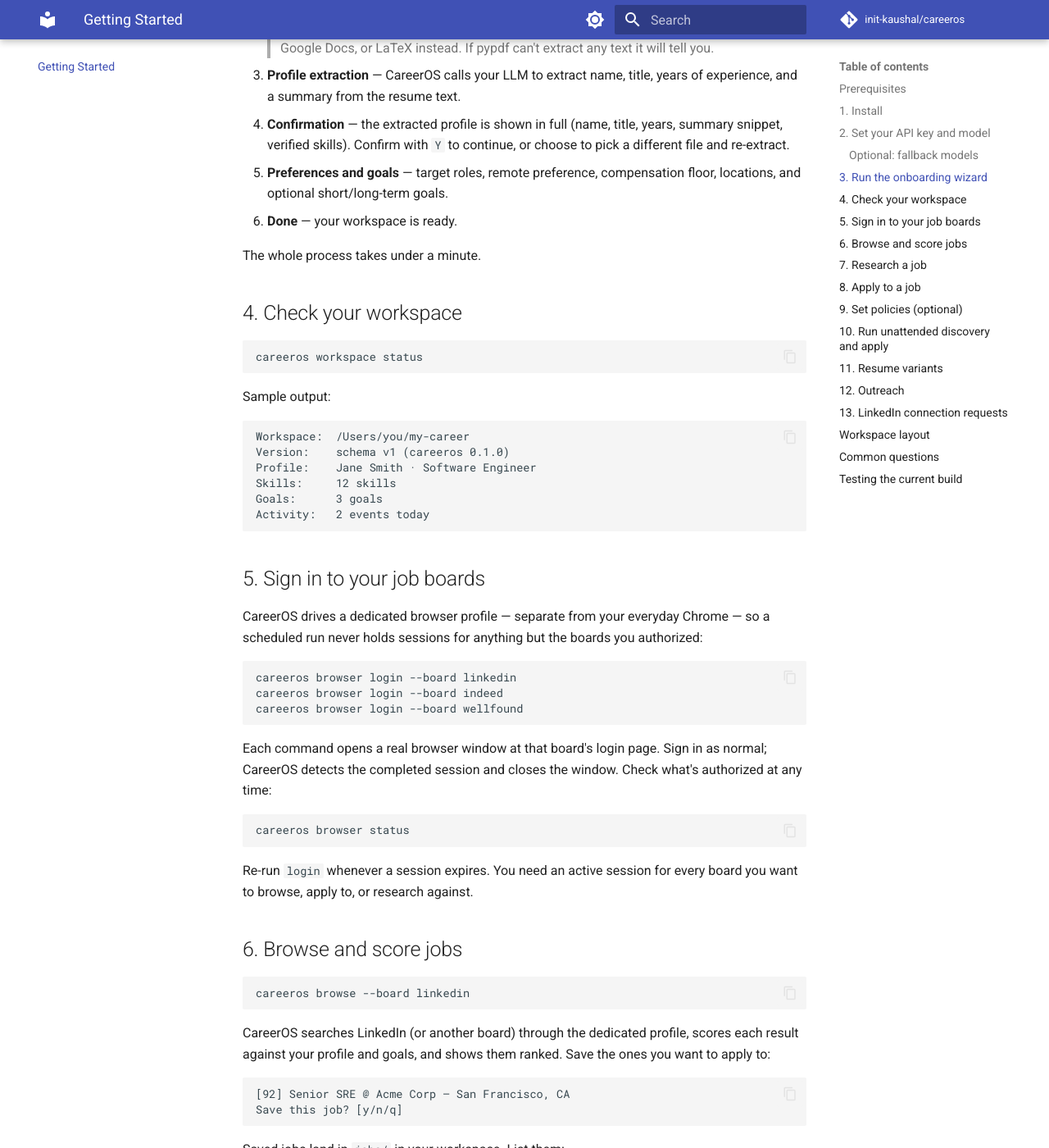
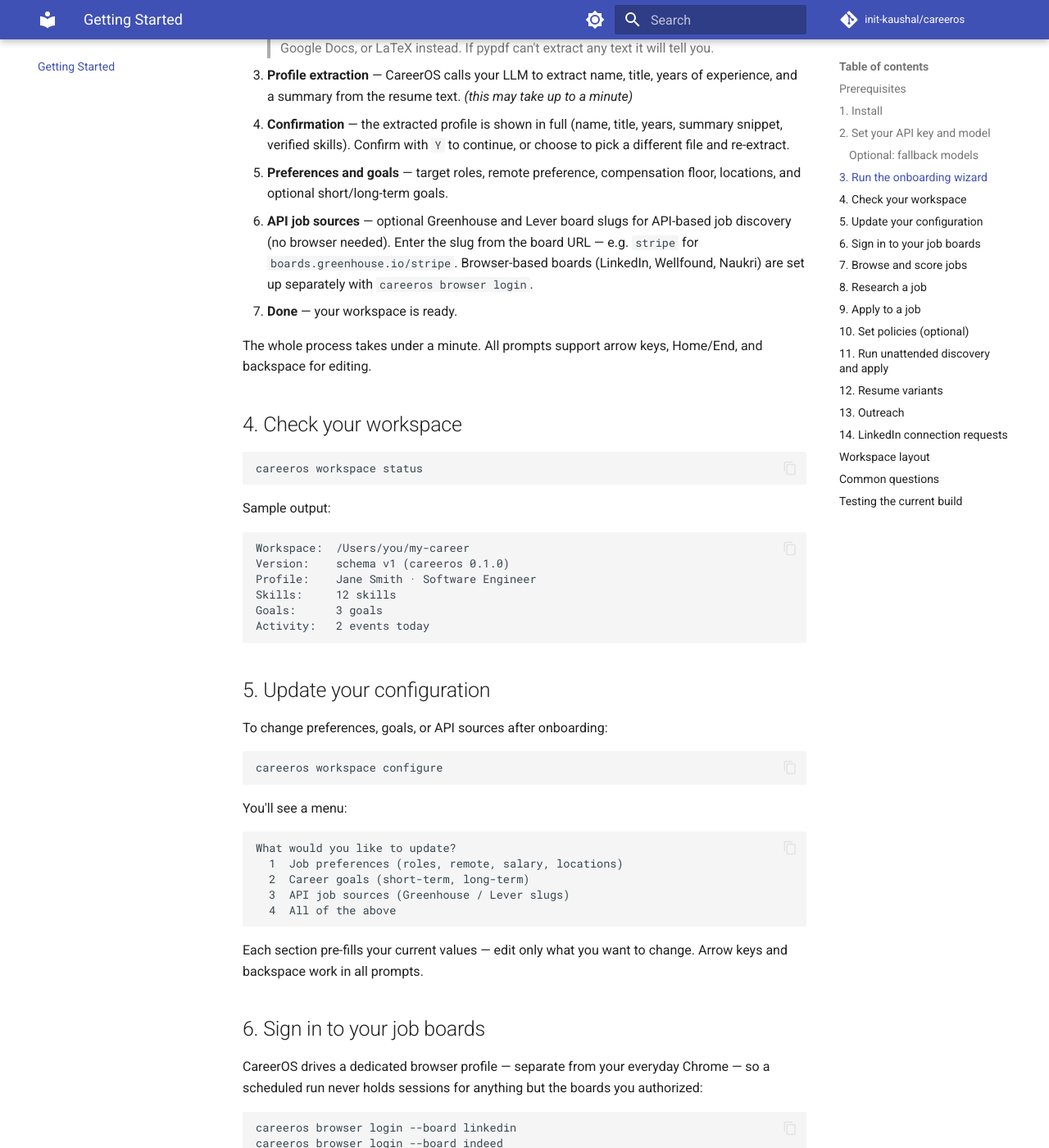
Before and after one commit to init-kaushal/careeros, an MkDocs documentation site: the page built from docs/getting-started.md, in a window 1280 px wide and 1400 px high, scrolled down 2008 px. Shown: the whole window at 82% size. Built offline with MkDocs 1.6.1 and Material for MkDocs 9.7.7, drawn with Linux system fonts in a browser that asks for light colours; comment, search, counter and statistics services are not loaded; some of the changed text lies outside the part shown.

Commit message:
docs: add configure command, simplify sources docs, renumber sections to 14
Co-Authored-By: Claude Sonnet 4.6 <noreply@anthropic.com>
Claude-Session: https://claude.ai/code/session_0191bMVfYrxF4bguT3GiNw8Y

````diff
--- a/docs/getting-started.md
+++ b/docs/getting-started.md
@@ -80,14 +80,18 @@ The wizard walks you through six steps:
    > Note: scanned/image-only PDFs are not supported — export a text-based PDF from Word, Google
    > Docs, or LaTeX instead. If pypdf can't extract any text it will tell you.
 3. **Profile extraction** — CareerOS calls your LLM to extract name, title, years of experience,
-   and a summary from the resume text.
+   and a summary from the resume text. *(this may take up to a minute)*
 4. **Confirmation** — the extracted profile is shown in full (name, title, years, summary snippet,
    verified skills). Confirm with `Y` to continue, or choose to pick a different file and re-extract.
 5. **Preferences and goals** — target roles, remote preference, compensation floor, locations, and
    optional short/long-term goals.
-6. **Done** — your workspace is ready.
+6. **API job sources** — optional Greenhouse and Lever board slugs for API-based job discovery
+   (no browser needed). Enter the slug from the board URL — e.g. `stripe` for
+   `boards.greenhouse.io/stripe`. Browser-based boards (LinkedIn, Wellfound, Naukri) are set up
+   separately with `careeros browser login`.
+7. **Done** — your workspace is ready.
 
-The whole process takes under a minute.
+The whole process takes under a minute. All prompts support arrow keys, Home/End, and backspace for editing.
 
 ## 4. Check your workspace
 
@@ -106,7 +110,27 @@ Goals:      3 goals
 Activity:   2 events today
 ```
 
-## 5. Sign in to your job boards
+## 5. Update your configuration
+
+To change preferences, goals, or API sources after onboarding:
+
+```bash
+careeros workspace configure
+```
+
+You'll see a menu:
+
+```
+What would you like to update?
+  1  Job preferences (roles, remote, salary, locations)
+  2  Career goals (short-term, long-term)
+  3  API job sources (Greenhouse / Lever slugs)
+  4  All of the above
+```
+
+Each section pre-fills your current values — edit only what you want to change. Arrow keys and backspace work in all prompts.
+
+## 6. Sign in to your job boards
 
 CareerOS drives a dedicated browser profile — separate from your everyday Chrome — so a scheduled
 run never holds sessions for anything but the boards you authorized:
@@ -306,7 +330,7 @@ careeros outreach close --job <id> --person <id> --reason "Accepted offer elsewh
 `outreach follow-up` never sends on its own — it only drafts and leaves pending approvals.
 `outreach review` is the only path that sends.
 
-## 13. LinkedIn connection requests
+## 14. LinkedIn connection requests
 
 ```bash
 careeros outreach connect --job <id> --person <id>
````
Also changed, not shown: other parts of docs/getting-started.md (+8 -8 lines), docs/index.md (+1 -0 lines).
